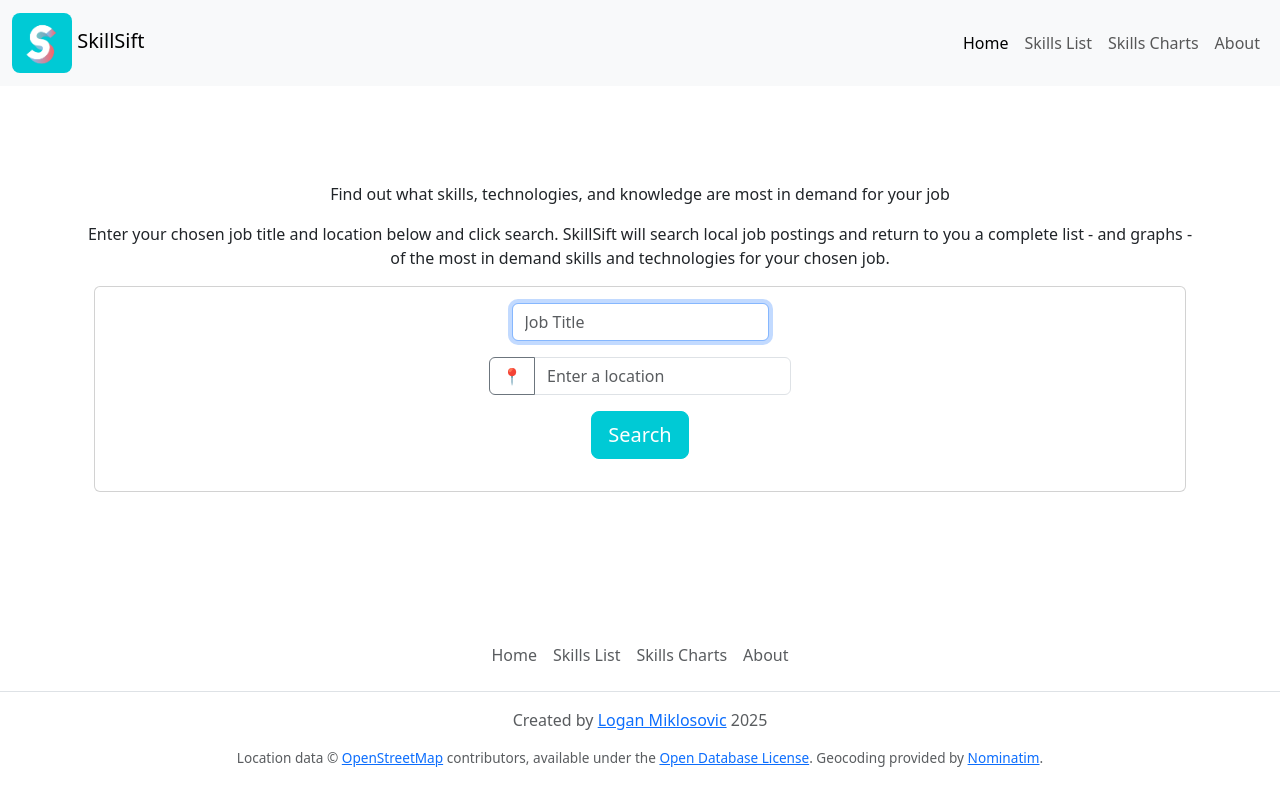
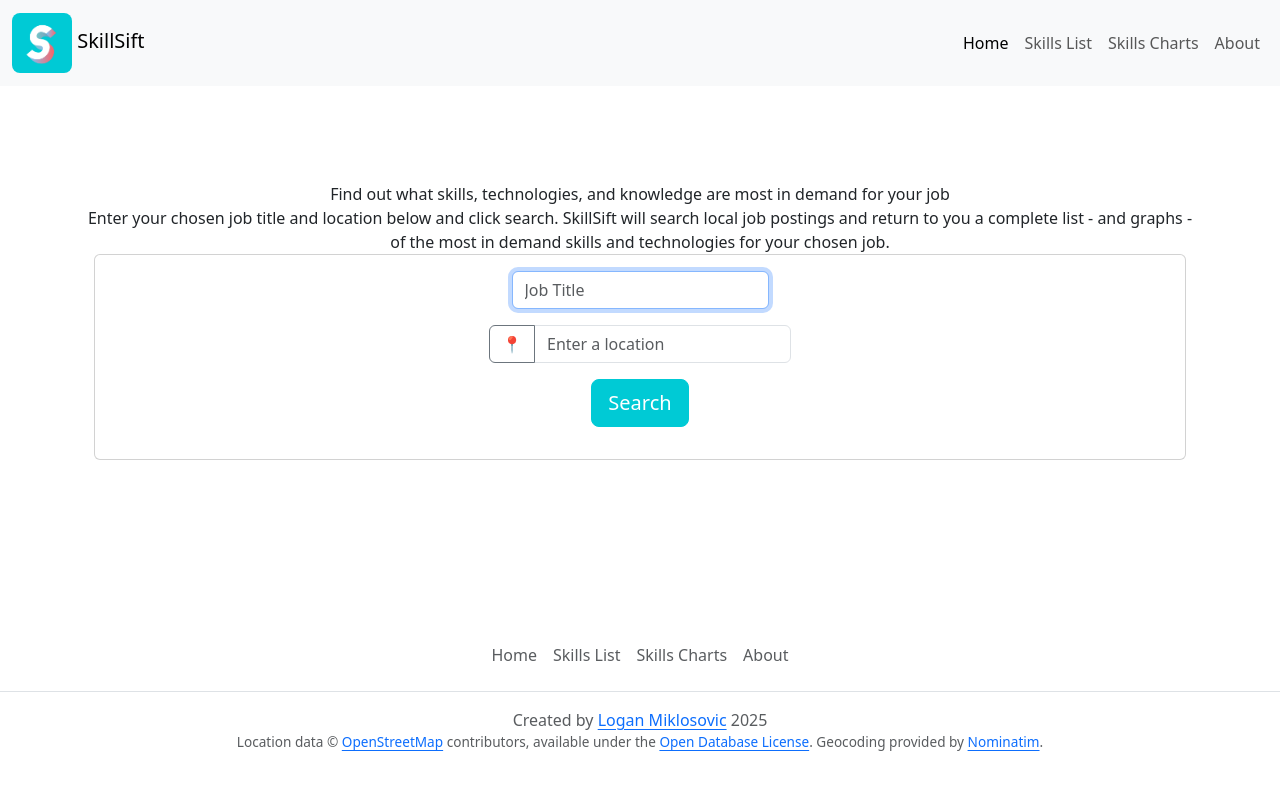
Before and after one commit to DevLoggith/cs50-final-project, a Flask app: page / in a window 1280 px wide. Run offline with Flask 3, Linux system fonts and the light colour scheme.

Commit message:
adds CSS reset file, updates to-do's & gitignore

```diff
--- /dev/null
+++ b/app/static/reset-2025.css
@@ -0,0 +1,208 @@
+/* Modern CSS reset for 2025 - Extended from Andy Bell's 2019 reset
+   https://andy-bell.co.uk/a-modern-css-reset/
+*/
+
+/* Box sizing rules */
+*,
+*::before,
+*::after {
+  box-sizing: border-box;
+}
+
+/* Default CSS variables (custom properties) for theming */
+:root {
+  --font-family-base: system-ui, -apple-system, BlinkMacSystemFont, 'Segoe UI', Roboto, Oxygen, Ubuntu, Cantarell, 'Open Sans', 'Helvetica Neue', sans-serif;
+  --text-size-adjust: 100%;
+
+  /* Standard spacing values */
+  --space-1: 0.25rem;
+  --space-2: 0.5rem;
+  --space-3: 1rem;
+  --space-4: 2rem;
+  --space-5: 4rem;
+
+  /* Default focus styles */
+  --focus-ring-color: hsl(240, 100%, 70%, 0.5);
+  --focus-ring-width: 3px;
+  --focus-ring-offset: 2px;
+}
+
+/* Remove default margin */
+body,
+h1,
+h2,
+h3,
+h4,
+h5,
+h6,
+p,
+figure,
+blockquote,
+dl,
+dd {
+  margin: 0;
+}
+
+/* Typography baseline setup */
+html {
+  font-family: var(--font-family-base);
+  text-size-adjust: var(--text-size-adjust);
+}
+
+/* Remove list styles on ul, ol elements with a list role, or with the .unstyled class */
+ul[role="list"],
+ol[role="list"],
+.list-unstyled {
+  list-style: none;
+  margin: 0;
+  padding: 0;
+}
+
+/* Set core root defaults */
+html:focus-within {
+  scroll-behavior: smooth;
+}
+
+/* Set core body defaults */
+body {
+  min-height: 100vh;
+  min-height: 100dvh; /* Using dynamic viewport height for mobile browsers */
+  text-rendering: optimizeSpeed;
+  line-height: 1.5;
+  -webkit-font-smoothing: antialiased;
+  -moz-osx-font-smoothing: grayscale;
+}
+
+/* A elements that don't have a class get default styles */
+a:not([class]) {
+  text-decoration-skip-ink: auto;
+  text-underline-offset: 0.2em;
+}
+
+/* Improved focus styles for better accessibility */
+:focus-visible {
+  outline: var(--focus-ring-width) solid var(--focus-ring-color);
+  outline-offset: var(--focus-ring-offset);
+}
+
+/* Make images, videos, and other media easier to work with */
+img,
+picture,
+video,
+canvas,
+svg {
+  display: block;
+  max-width: 100%;
+  height: auto;
+}
+
+/* Make embedded content like iframes more responsive */
+iframe {
+  border: 0;
+  max-width: 100%;
+}
+
+/* Inherit fonts for inputs and buttons */
+input,
+button,
+textarea,
+select {
+  font: inherit;
+  color: inherit;
+}
+
+/* Reset button styles */
+button {
+  background-color: transparent;
+  border: none;
+  padding: 0;
+  cursor: pointer;
+  text-align: inherit;
+}
+
+/* Normalize form control sizing */
+input,
+textarea,
+select {
+  width: 100%;
+}
+
+/* Modern form element resets */
+/* Consistent appearance across browsers */
+input[type="text"],
+input[type="email"],
+input[type="password"],
+input[type="number"],
+input[type="search"],
+input[type="url"],
+textarea {
+  appearance: none;
+}
+
+/* Range input normalization */
+input[type="range"] {
+  appearance: none;
+  background: transparent;
+}
+
+/* Checkbox and radio alignment */
+input[type="checkbox"],
+input[type="radio"] {
+  width: auto;
+  vertical-align: middle;
+}
+
+/* Fix for Safari date inputs */
+input[type="date"],
+input[type="datetime-local"],
+input[type="month"],
+input[type="time"],
+input[type="week"] {
+  text-align: left;
+}
+
+/* Remove spinner buttons from number inputs */
+input[type="number"]::-webkit-inner-spin-button,
+input[type="number"]::-webkit-outer-spin-button {
+  appearance: none;
+  margin: 0;
+}
+
+/* Reset dialog element */
+dialog {
+  padding: 0;
+  border: 0;
+  background-color: transparent;
+  margin: auto;
+}
+
+/* Remove all animations, transitions and smooth scroll for people that prefer not to see them */
+@media (prefers-reduced-motion: reduce) {
+  html:focus-within {
+    scroll-behavior: auto;
+  }
+
+  *,
+  *::before,
+  *::after {
+    animation-duration: 0.01ms !important;
+    animation-iteration-count: 1 !important;
+    transition-duration: 0.01ms !important;
+    scroll-behavior: auto !important;
+  }
+}
+
+/* Color scheme preferences */
+@media (prefers-color-scheme: dark) {
+  :root {
+    /* Dark mode focus ring */
+    --focus-ring-color: hsl(240, 100%, 80%, 0.5);
+  }
+}
+
+/* Container query reset - ensure proper sizing behavior */
+@container (min-width: 1px) {
+  * {
+    container-type: size;
+  }
+}
--- a/app/static/styles.css
+++ b/app/static/styles.css
@@ -1,5 +1,7 @@
-/* TODO: create media query for adjusting margin & padding of main-content container on smaller screens */
+/* TODO: adjust margin for instruction <p> elements */
+/* TODO: create container for main page text */
 /* TODO: change color of footer to match header */
+/* TODO: readjust min-height once all other spacing changes are made */
 
 :root {
     --main-logo-color: #00cad5;
--- a/app/templates/layout.html
+++ b/app/templates/layout.html
@@ -16,7 +16,7 @@
 			crossorigin="anonymous"
 			defer
 		></script>
-		<!-- TODO: add and connect CSS reset file -->
+		<link rel="stylesheet" href="/static/reset-2025.css" />
 		<link rel="stylesheet" href="/static/styles.css" />
 		{% block head %}
     	{% endblock %}
```
Also changed, not shown: 1 other file.
